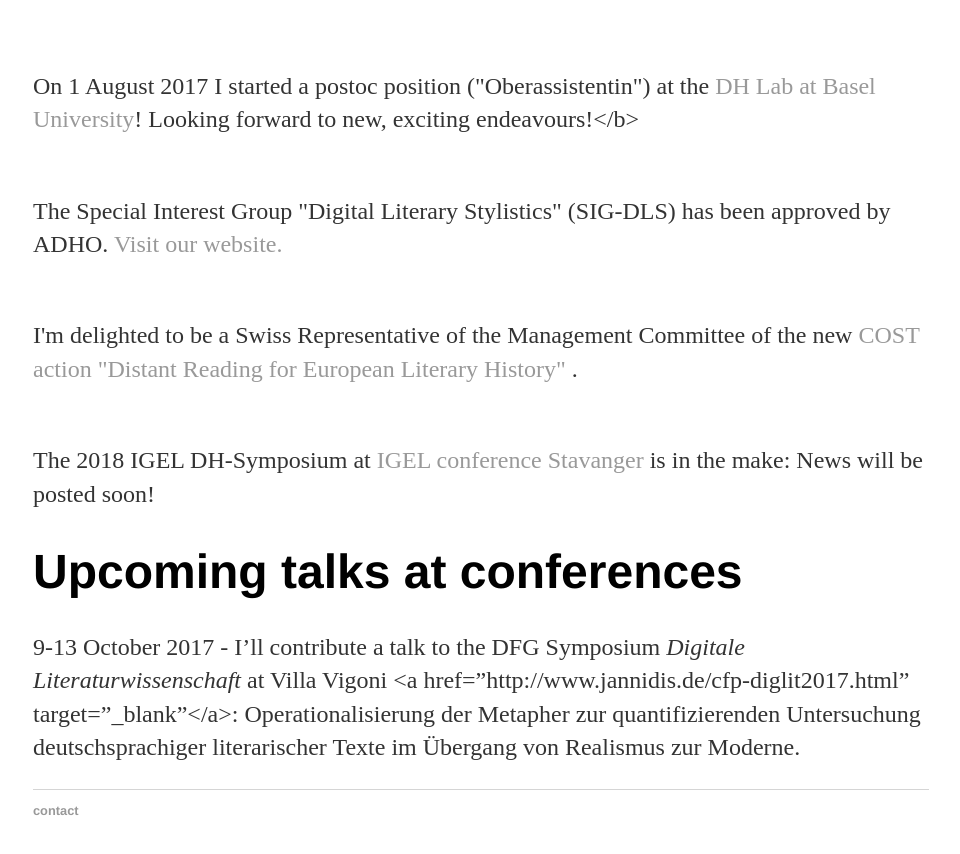
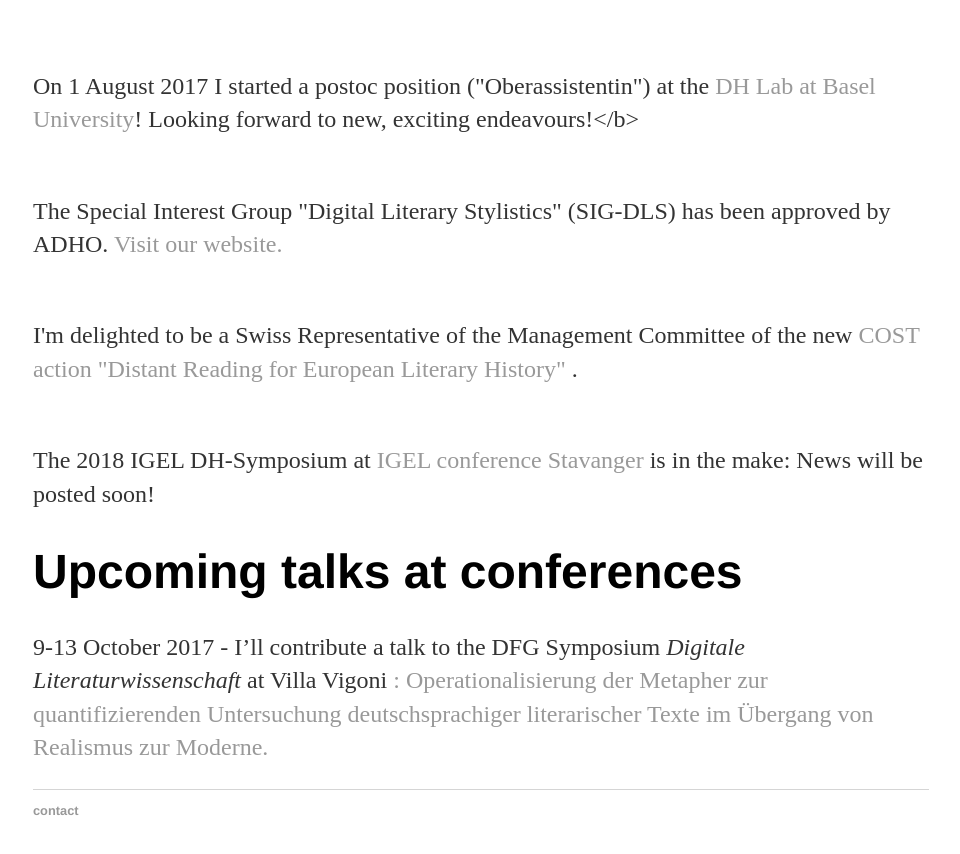
Before and after one commit to jberenike/jberenike.github.io, a Jekyll site: the page built from news.md, in a window 1280 px wide, cut to the strip 734-1612 px from the top of the page. Shown: the top 854 px of the strip, without its empty margins (159-1119 px from the left). Built offline with Jekyll 4.4.1, drawn with Linux system fonts in a browser that asks for light colours.

Commit message:
Update news.md

```diff
--- a/news.md
+++ b/news.md
@@ -19,4 +19,4 @@
 <p><br> The 2018 IGEL DH-Symposium at <a href="http://igel2018.no/" target="blank">IGEL conference Stavanger </a>is in the make: News will be posted soon!</p>
 
 # Upcoming talks at conferences
-9-13 October 2017 - I'll contribute a talk to the DFG Symposium _Digitale Literaturwissenschaft_ at Villa Vigoni <a href="http://www.jannidis.de/cfp-diglit2017.html" target="_blank"</a>: Operationalisierung der Metapher zur quantifizierenden Untersuchung deutschsprachiger literarischer Texte im Übergang von Realismus zur Moderne.
+9-13 October 2017 - I'll contribute a talk to the DFG Symposium _Digitale Literaturwissenschaft_ at Villa Vigoni <a href="http://www.jannidis.de/cfp-diglit2017.html" target="_blank">: Operationalisierung der Metapher zur quantifizierenden Untersuchung deutschsprachiger literarischer Texte im Übergang von Realismus zur Moderne.
```
